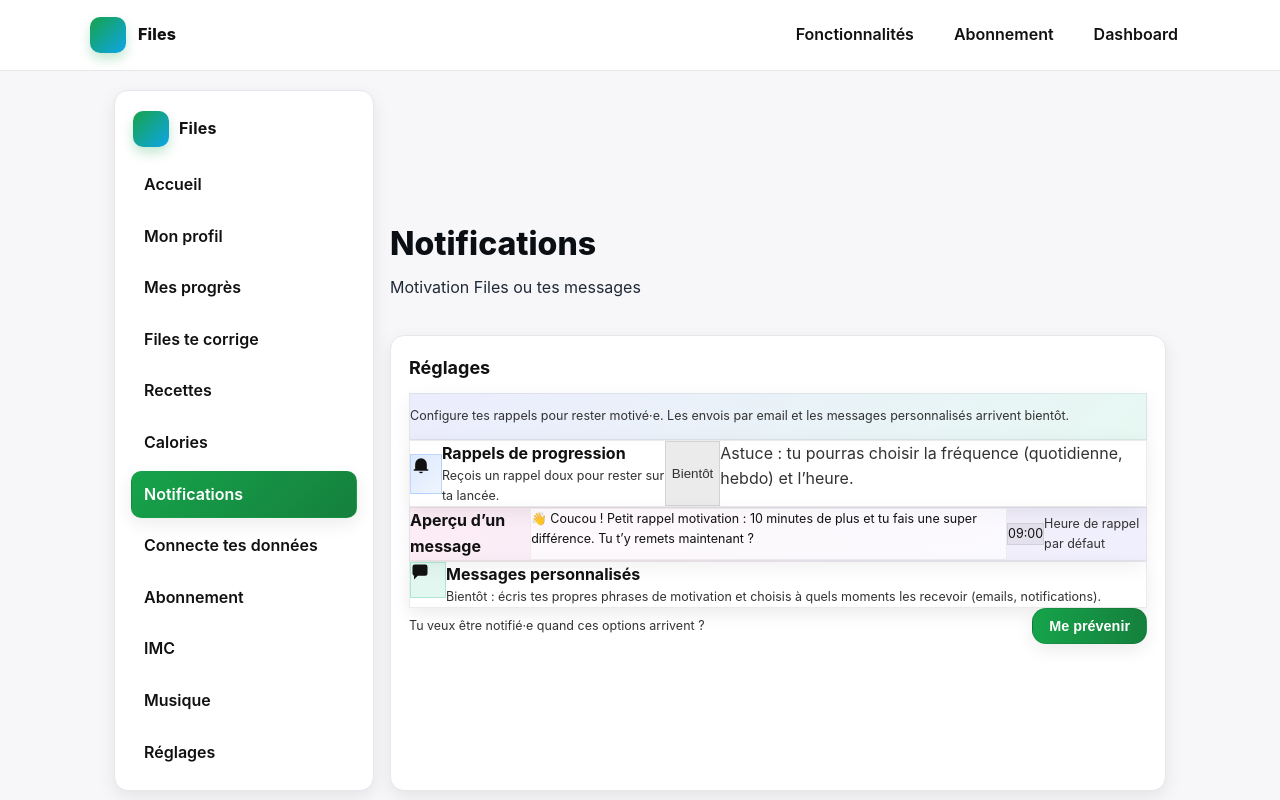
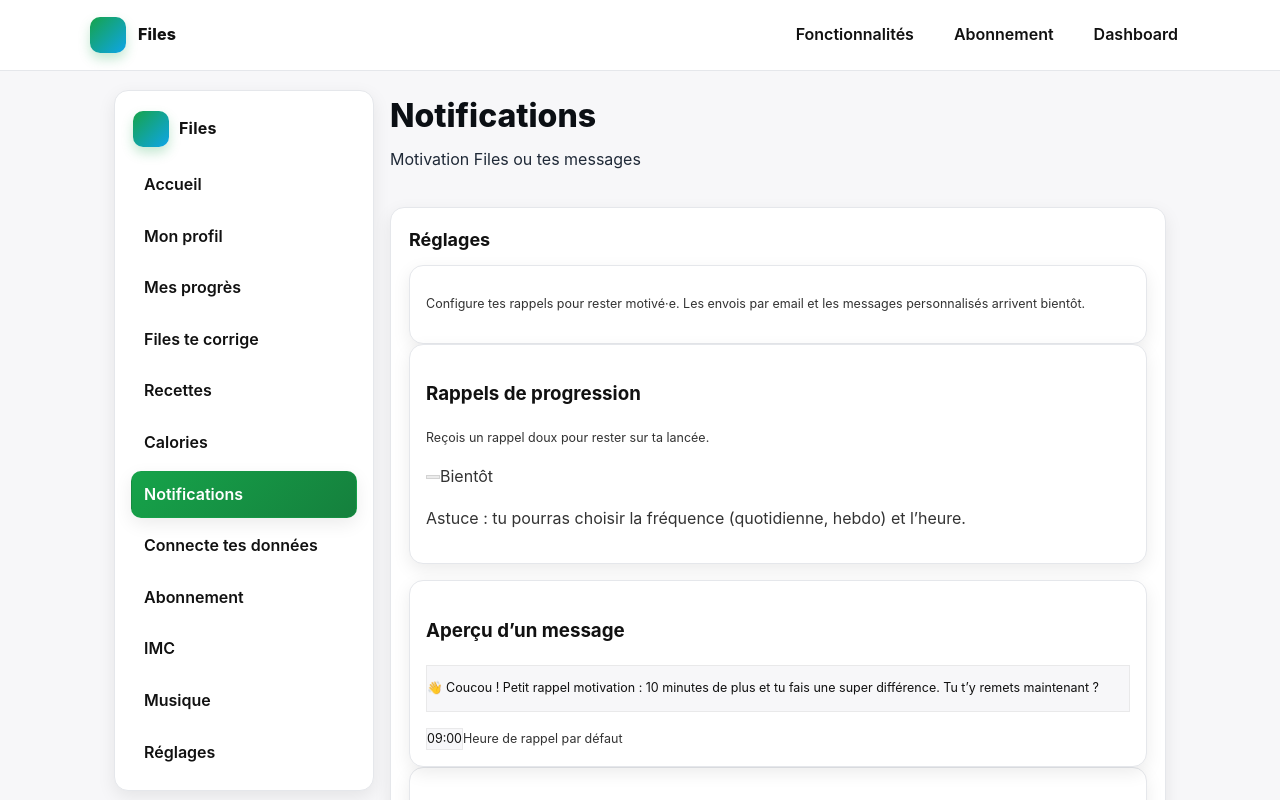
Before and after one commit to lebasquelyza/appli-files, a Next.js app in the folder apps/web/: page /dashboard/notifications in a window 1280 px wide. Shown: the top 800 px of the page. Built offline with nearby package versions, Linux system fonts and the light colour scheme.

Commit message:
Update page.tsx

```diff
--- a/apps/web/app/dashboard/notifications/page.tsx
+++ b/apps/web/app/dashboard/notifications/page.tsx
@@ -10,62 +10,31 @@ export default function Page() {
 
       <Section title="Réglages">
         <div className="space-y-6">
-          {/* Bandeau d'intro */}
-          <div
-            className="rounded-2xl p-5"
-            style={{
-              background:
-                "linear-gradient(135deg, rgba(99,102,241,.12), rgba(16,185,129,.10))",
-              border: "1px solid rgba(0,0,0,.06)",
-              boxShadow: "0 6px 20px rgba(0,0,0,.06)",
-            }}
-          >
+          {/* Intro */}
+          <div className="card">
             <p className="text-sm" style={{ color: "var(--muted)" }}>
               Configure tes rappels pour rester motivé·e. Les envois par email
               et les messages personnalisés arrivent bientôt.
             </p>
           </div>
 
-          {/* Grille de cartes */}
-          <div className="grid gap-5 md:grid-cols-2">
-            {/* Carte: Rappels (placeholder activable bientôt) */}
-            <div
-              className="rounded-2xl p-5 flex flex-col gap-4"
-              style={{
-                background: "var(--bg)",
-                border: "1px solid rgba(0,0,0,.08)",
-                boxShadow: "var(--shadow)",
-              }}
-            >
-              <div className="flex items-center gap-3">
-                <span
-                  className="inline-grid place-items-center rounded-xl"
-                  style={{
-                    width: 40,
-                    height: 40,
-                    background:
-                      "linear-gradient(135deg,rgba(59,130,246,.18),rgba(59,130,246,.08))",
-                    border: "1px solid rgba(59,130,246,.25)",
-                  }}
-                >
-                  {/* icône cloche */}
-                  <svg width="20" height="20" viewBox="0 0 24 24" fill="currentColor">
-                    <path d="M12 22a2.5 2.5 0 0 0 2.45-2h-4.9A2.5 2.5 0 0 0 12 22ZM20 17h-1V11a7 7 0 1 0-14 0v6H4a1 1 0 0 0 0 2h16a1 1 0 1 0 0-2Z" />
-                  </svg>
-                </span>
-                <div>
-                  <div className="font-semibold">Rappels de progression</div>
-                  <div className="text-sm" style={{ color: "var(--muted)" }}>
+          {/* Grille de contenu */}
+          <div className="grid gap-6 md:grid-cols-2">
+            {/* Carte: Rappels de progression */}
+            <div className="card space-y-4">
+              <div className="space-y-1.5">
+                <h3 className="font-semibold">Rappels de progression</h3>
+                <p className="text-sm" style={{ color: "var(--muted)" }}>
                   Reçois un rappel doux pour rester sur ta lancée.
-                  </div>
-                </div>
+                </p>
               </div>
 
-              {/* Switch non-fonctionnel (à brancher plus tard) */}
+              {/* Switch placeholder (désactivé pour l’instant) */}
+              <div className="flex items-center gap-3">
                 <button
                   type="button"
                   disabled
-                className="relative inline-flex h-9 w-[66px] cursor-not-allowed select-none items-center rounded-full px-1"
+                  className="relative inline-flex h-8 w-[60px] cursor-not-allowed items-center rounded-full px-1"
                   title="Bientôt disponible"
                   style={{
                     background: "rgba(0,0,0,.08)",
@@ -73,109 +42,72 @@ export default function Page() {
                   }}
                 >
                   <span
-                  className="inline-block h-7 w-7 rounded-full transition-transform"
+                    className="inline-block h-6 w-6 rounded-full"
                     style={{
                       transform: "translateX(0)",
-                    background: "linear-gradient(135deg,#fff,rgba(255,255,255,.85))",
-                    boxShadow: "0 4px 12px rgba(0,0,0,.12)",
+                      background: "var(--bg)",
+                      boxShadow: "var(--shadow)",
                     }}
                   />
-                <span className="ml-2 text-xs" style={{ color: "var(--muted)" }}>
+                </button>
+                <span className="text-xs" style={{ color: "var(--muted)" }}>
                   Bientôt
                 </span>
-              </button>
-
-              <div className="text-xs" style={{ color: "var(--muted)" }}>
-                Astuce : tu pourras choisir la fréquence (quotidienne, hebdo) et l’heure.
-              </div>
               </div>
 
-            {/* Carte: Aperçu de message */}
-            <div
-              className="rounded-2xl p-5 flex flex-col gap-4"
-              style={{
-                background:
-                  "linear-gradient(135deg, rgba(236,72,153,.10), rgba(99,102,241,.10))",
-                border: "1px solid rgba(0,0,0,.06)",
-                boxShadow: "0 6px 20px rgba(0,0,0,.06)",
-              }}
-            >
-              <div className="font-semibold">Aperçu d’un message</div>
+              <p className="text-xs" style={{ color: "var(--muted)" }}>
+                Astuce : tu pourras choisir la fréquence (quotidienne, hebdo) et l’heure.
+              </p>
+            </div>
+
+            {/* Carte: Aperçu d’un message */}
+            <div className="card space-y-4">
+              <h3 className="font-semibold">Aperçu d’un message</h3>
               <div
                 className="rounded-xl p-4"
                 style={{
-                  background: "rgba(255,255,255,.65)",
+                  background: "var(--panel)",
                   border: "1px solid rgba(0,0,0,.06)",
-                  backdropFilter: "blur(4px)",
                 }}
               >
-                <div className="text-sm leading-relaxed">
-                  👋 Coucou&nbsp;! Petit rappel motivation&nbsp;: 10 minutes de plus et tu
-                  fais une super différence. Tu t’y remets maintenant&nbsp;?
-                </div>
+                <p className="text-sm leading-relaxed">
+                  👋 Coucou ! Petit rappel motivation : 10 minutes de plus et tu
+                  fais une super différence. Tu t’y remets maintenant ?
+                </p>
               </div>
 
               <div className="flex items-center gap-3 text-sm">
                 <span
                   className="inline-block rounded-md px-2 py-1"
                   style={{
-                    background: "rgba(0,0,0,.06)",
-                    border: "1px solid rgba(0,0,0,.08)",
+                    background: "var(--panel)",
+                    border: "1px solid rgba(0,0,0,.06)",
                   }}
                 >
                   09:00
                 </span>
-                <span className="" style={{ color: "var(--muted)" }}>
+                <span style={{ color: "var(--muted)" }}>
                   Heure de rappel par défaut
                 </span>
               </div>
             </div>
           </div>
 
-          {/* Carte “À venir” */}
-          <div
-            className="rounded-2xl p-5"
-            style={{
-              background: "var(--bg)",
-              border: "1px solid rgba(0,0,0,.08)",
-              boxShadow: "var(--shadow)",
-            }}
-          >
-            <div className="flex items-start gap-3">
-              <span
-                className="inline-grid place-items-center rounded-xl"
-                style={{
-                  width: 36,
-                  height: 36,
-                  background: "rgba(16,185,129,.12)",
-                  border: "1px solid rgba(16,185,129,.25)",
-                }}
-              >
-                {/* icône message */}
-                <svg width="18" height="18" viewBox="0 0 24 24" fill="currentColor">
-                  <path d="M2 5a3 3 0 0 1 3-3h14a3 3 0 0 1 3 3v9a3 3 0 0 1-3 3H9l-5 5v-5H5a3 3 0 0 1-3-3V5Z" />
-                </svg>
-              </span>
-              <div className="space-y-1">
-                <div className="font-semibold">Messages personnalisés</div>
-                <div className="text-sm" style={{ color: "var(--muted)" }}>
-                  Bientôt&nbsp;: écris tes propres phrases de motivation et choisis à
-                  quels moments les recevoir (emails, notifications).
-                </div>
-              </div>
-            </div>
+          {/* Carte: Messages personnalisés */}
+          <div className="card space-y-2">
+            <h3 className="font-semibold">Messages personnalisés</h3>
+            <p className="text-sm" style={{ color: "var(--muted)" }}>
+              Bientôt : écris tes propres phrases de motivation et choisis à quels
+              moments les recevoir (emails, notifications).
+            </p>
           </div>
 
-          {/* Call-to-action doux */}
-          <div className="flex items-center justify-between gap-4">
-            <div className="text-sm" style={{ color: "var(--muted)" }}>
-              Tu veux être notifié·e quand ces options arrivent&nbsp;?
-            </div>
-            <button
-              type="button"
-              className="btn-dash"
-              title="Me prévenir dès que c’est prêt"
-            >
+          {/* CTA aligné au design */}
+          <div className="card flex items-center justify-between gap-4">
+            <p className="text-sm" style={{ color: "var(--muted)" }}>
+              Tu veux être notifié·e quand ces options arrivent ?
+            </p>
+            <button type="button" className="btn-dash">
               Me prévenir
             </button>
           </div>
```
Lines whose indentation alone changed are shown as unchanged.
